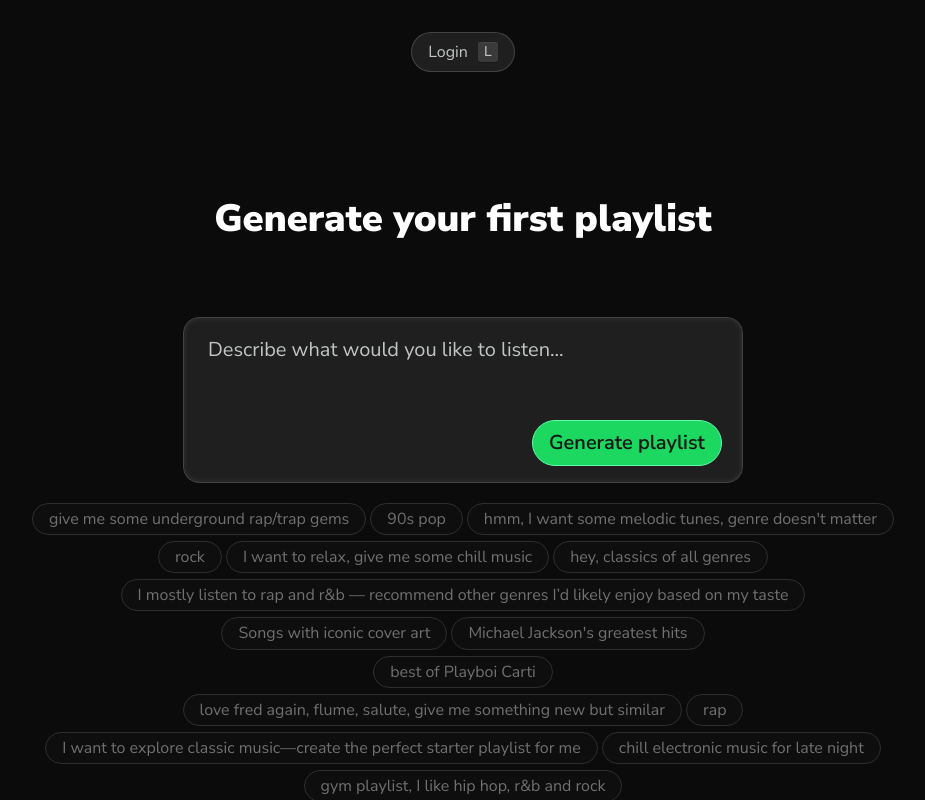
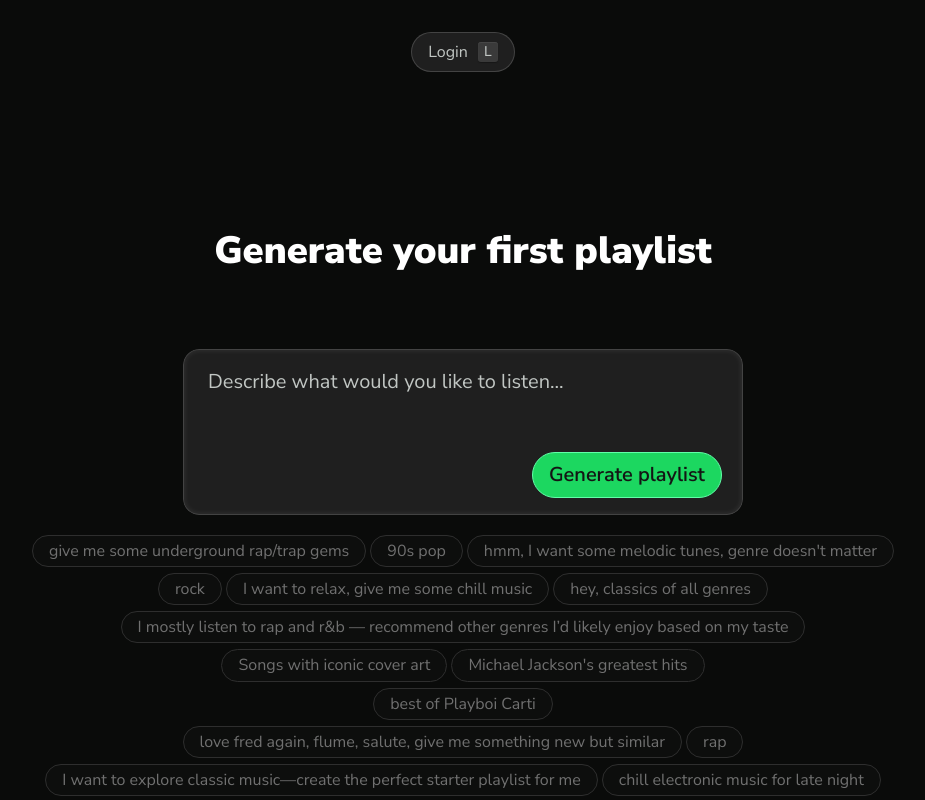
Before and after one commit to domasgru/playlistai, a Next.js app: page / in a window 1280 px wide. Shown: the top 800 px of the page, without its empty margins (177-1102 px from the left). Built offline with nearby package versions, Linux system fonts and the light colour scheme; no server answers.

Commit message:
Update empty state styling

```diff
--- a/app/PlaylistEmptyScreen.tsx
+++ b/app/PlaylistEmptyScreen.tsx
@@ -49,7 +49,7 @@ export default function PlaylistEmptyScreen({
     <div
       className={clsx(
         "flex h-full w-full flex-col items-center text-white",
-        isLoading ? "pb-24 pt-24" : "pt-[24vh]",
+        isLoading ? "pb-24 pt-24" : "pt-[28vh]",
       )}
     >
       {!isLoggedIn && !isLoading && (
```
